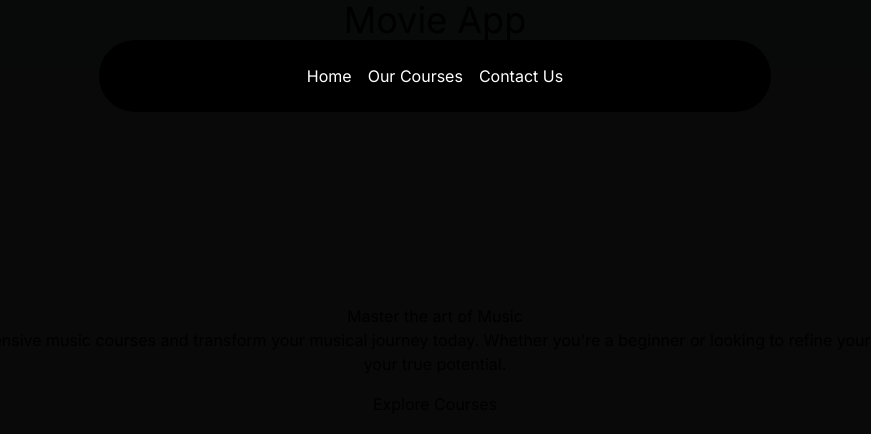
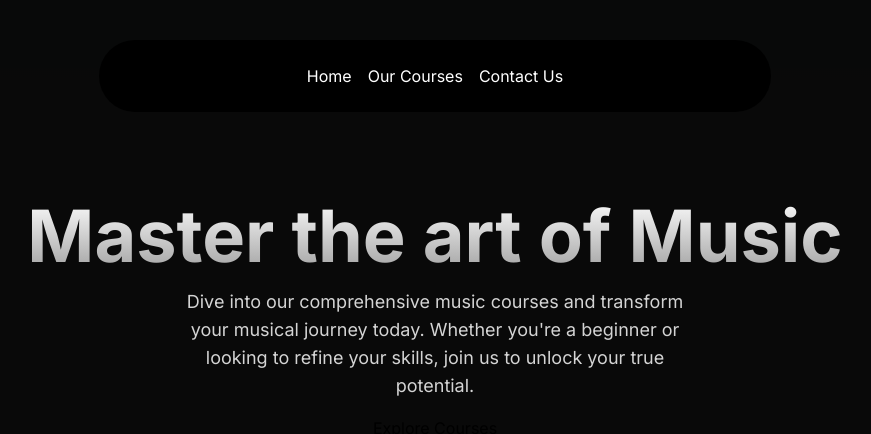
Before and after one commit to ashutosh-naik/music-nextjs-app, a Next.js app: page / in a window 1280 px wide. Shown: the top 434 px of the page, without its empty margins (205-1076 px from the left). Built offline with nearby package versions, Linux system fonts and the light colour scheme.

Commit message:
Hero Section

```diff
--- a/src/app/page.tsx
+++ b/src/app/page.tsx
@@ -3,7 +3,6 @@ import HeroSection from "@/components/HeroSection";
 export default function Home() {
   return (
     <main className="min-h-screen bg-black/[0.96] antialiased bg-grid-white/[0.02]">
-      <h1 className="text-4xl text-center">Movie App</h1>
       <HeroSection />
     </main>
   );
--- a/src/components/HeroSection.tsx
+++ b/src/components/HeroSection.tsx
@@ -5,8 +5,10 @@ function HeroSection() {
   return (
     <div className="h-auto md:h-[40rem] w-full rounded-md flex flex-col items-center justify-center relative overflow-hidden mx-auto py-10 md:py-0">
       <div className="p-4 relative z-10 w-full text-center">
-        <h1>Master the art of Music</h1>
-        <p>
+        <h1 className="mt-20 md:mt-0 text-4xl md:text-7xl font-bold bg-clip-text text-transparent bg-gradient-to-b from-neutral-50 to-neutral-400">
+          Master the art of Music
+        </h1>
+        <p className="mt-4 font-normal text-base md:text-lg text-neutral-300 max-w-lg mx-auto">
           Dive into our comprehensive music courses and transform your musical
           journey today. Whether you&apos;re a beginner or looking to refine
           your skills, join us to unlock your true potential.
```
